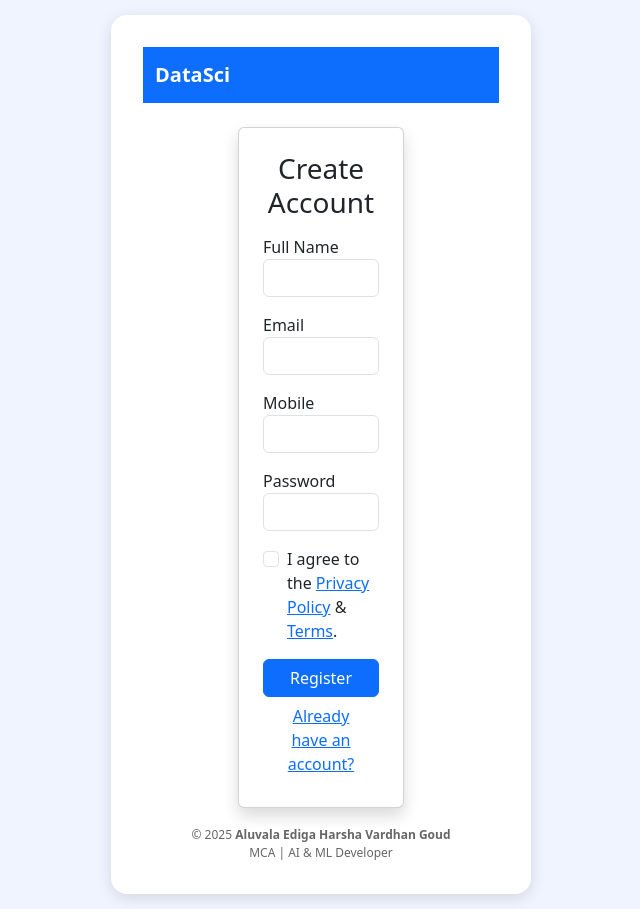
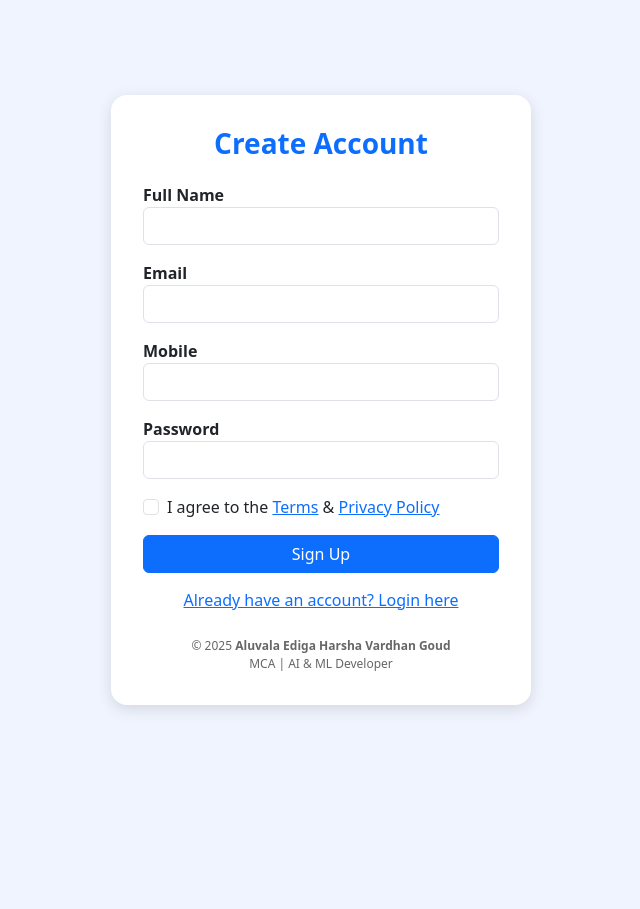
Before and after one commit to Aluval/DataSci, a Flask app: page /register in a window 1280 px wide. Shown: the whole page, without its empty margins (319-959 px from the left). After the commit the page ends 711 px from the top, so only its background shows below. Run offline with Flask 3, Linux system fonts and the light colour scheme.

Commit message:
Refactor registration form and add flash messages
Updated registration form layout and added flash message support.

```diff
--- a/templates/register.html
+++ b/templates/register.html
@@ -1,72 +1,49 @@
-{% extends 'auth_base.html' %}
+{% extends "auth_base.html" %}
+
 {% block content %}
+<h3 class="auth-title">Create Account</h3>
 
-<nav class="navbar navbar-dark" style="background:#0d6efd;">
-  <div class="container-fluid">
-    <a class="navbar-brand fw-bold text-white">DataSci</a>
-  </div>
-</nav>
+<!-- Flash messages FIX -->
+{% with messages = get_flashed_messages(with_categories=true) %}
+  {% if messages %}
+    {% for category, msg in messages %}
+      <div class="alert alert-{{ category }} alert-dismissible fade show mt-2">
+        {{ msg }}
+        <button class="btn-close" data-bs-dismiss="alert"></button>
+      </div>
+    {% endfor %}
+  {% endif %}
+{% endwith %}
 
-<div class="row justify-content-center mt-4">
-  <div class="col-md-6">
+<form method="POST" class="mt-3">
 
-    <div class="card p-4 shadow">
-      <h3 class="mb-3 text-center">Create Account</h3>
+    <label class="fw-semibold">Full Name</label>
+    <input class="form-control mb-3" name="fullName" required>
 
-      <form method="post" onsubmit="return checkAgreement()">
+    <label class="fw-semibold">Email</label>
+    <input class="form-control mb-3" type="email" name="email" required>
 
-        <div class="mb-3">
-          <label>Full Name</label>
-          <input class="form-control" name="fullName" required>
-        </div>
+    <label class="fw-semibold">Mobile</label>
+    <input class="form-control mb-3" name="mobile">
 
-        <div class="mb-3">
-          <label>Email</label>
-          <input class="form-control" name="email" type="email" required>
-        </div>
+    <label class="fw-semibold">Password</label>
+    <input class="form-control mb-3" type="password" name="password" required>
 
-        <div class="mb-3">
-          <label>Mobile</label>
-          <input class="form-control" name="mobile" required>
-        </div>
+    <div class="form-check mb-3">
+        <input class="form-check-input" type="checkbox" name="agree" id="agreeBox">
+        <label class="form-check-label" for="agreeBox">
+            I agree to the
+            <a href="#" data-bs-toggle="modal" data-bs-target="#termsModal">Terms</a> &
+            <a href="#" data-bs-toggle="modal" data-bs-target="#privacyModal">Privacy Policy</a>
+        </label>
+    </div>
 
-        <div class="mb-3">
-          <label>Password</label>
-          <input class="form-control" name="password" type="password" required>
-        </div>
+    <button class="btn btn-primary w-100">Sign Up</button>
 
-        <div class="form-check mb-3">
-          <input class="form-check-input" type="checkbox" id="agreeCheck">
-          <label class="form-check-label">
-            I agree to the <a href="#" onclick="showPolicy()">Privacy Policy</a> &
-            <a href="#" onclick="showTerms()">Terms</a>.
-          </label>
-        </div>
+    <a href="{{ url_for('login') }}" class="btn btn-link w-100 mt-2">
+        Already have an account? Login here
+    </a>
+</form>
 
-        <button class="btn btn-primary w-100">Register</button>
-        <a class="btn btn-link w-100 text-center" href="{{ url_for('login') }}">Already have an account?</a>
-      </form>
-
-    </div>
-  </div>
-</div>
-
-<script>
-function checkAgreement() {
-  if (!document.getElementById("agreeCheck").checked) {
-    alert("Please agree to the Privacy Policy & Terms to continue.");
-    return false;
-  }
-  return true;
-}
-
-function showPolicy() {
-  alert("Privacy Policy:\n\nWe collect only your Name, Email, and Phone Number.\nYour data is NOT shared.\nYour information is not fully secured.\nUse responsibly.");
-}
-
-function showTerms() {
-  alert("Terms & Conditions:\n\nDo not misuse the application.\nDo not upload harmful data.\nThis project is for ML educational purpose.");
-}
-</script>
-
+<!-- Modals stay same -->
 {% endblock %}
```
